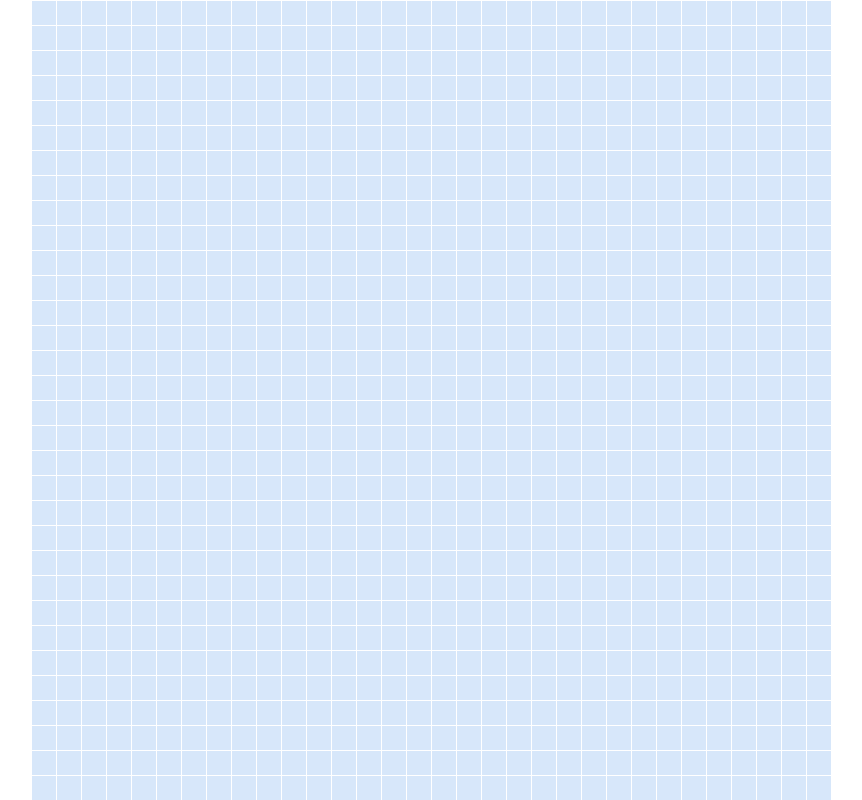
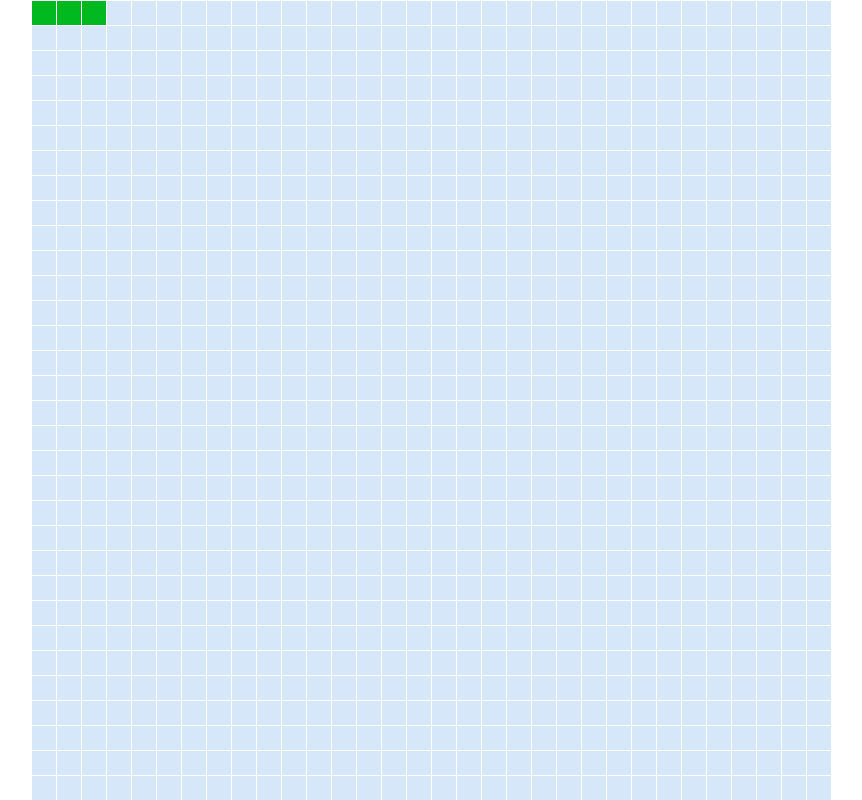
Before and after one commit to ilkaydnc/snake-game, a React (Create React App) app: page / in a window 1280 px wide. Shown: the whole page, without its empty margins (209-1071 px from the left). Built offline with nearby package versions, Linux system fonts and the light colour scheme.

Commit message:
Create initial snake

```diff
--- a/package.json
+++ b/package.json
@@ -10,6 +10,7 @@
     "@types/node": "^12.0.0",
     "@types/react": "^16.9.53",
     "@types/react-dom": "^16.9.8",
+    "classnames": "^2.2.6",
     "react": "^17.0.2",
     "react-dom": "^17.0.2",
     "react-scripts": "4.0.3",
@@ -51,5 +52,8 @@
       "last 1 firefox version",
       "last 1 safari version"
     ]
+  },
+  "devDependencies": {
+    "@types/classnames": "^2.2.11"
   }
 }
--- a/src/App.css
+++ b/src/App.css
@@ -23,3 +23,10 @@
   background-color: rgb(241, 74, 74);
   cursor: pointer;
 }
+
+.Map__snake,
+.Map__snake:hover {
+  background-color: rgb(0, 184, 31);
+  transform: scale(1);
+  cursor: not-allowed;
+}
--- a/src/App.tsx
+++ b/src/App.tsx
@@ -1,20 +1,33 @@
 import { useEffect, useState } from "react";
+import cs from "classnames";
 import "./App.css";
 
 const MAP_WIDTH = 32;
 const MAP_HEIGHT = 32;
+const DEFAULT_SNAKE_SIZE = 3;
 
 const createNewMap = (width: number, height: number): string[] => {
   return new Array(width * height).fill("O");
 };
 
+const createSnake = (size: number): number[] => {
+  return new Array(size).fill(0).map((_, i) => i);
+};
+
 function App() {
   const [map, setMap] = useState<string[] | undefined>(undefined);
+  const [snake, setSnake] = useState<number[] | undefined>([]);
 
   useEffect(() => {
     const emptyMap = createNewMap(MAP_WIDTH, MAP_HEIGHT);
+    const newSnake = createSnake(DEFAULT_SNAKE_SIZE);
+
+    newSnake.forEach((value) => {
+      emptyMap[value] = "S";
+    });
 
     setMap(emptyMap);
+    setSnake(newSnake);
   }, []);
   return (
     <div className="App">
@@ -28,7 +41,7 @@ function App() {
         {map?.map((cell, index) => (
           <div
             key={index}
-            className="Map__cell"
+            className={cs("Map__cell", cell === "S" && "Map__snake")}
             onClick={() => console.log(index)}
           />
         ))}
```
Also changed, not shown: 1 other file (tests, documents, lock files or other folders).
